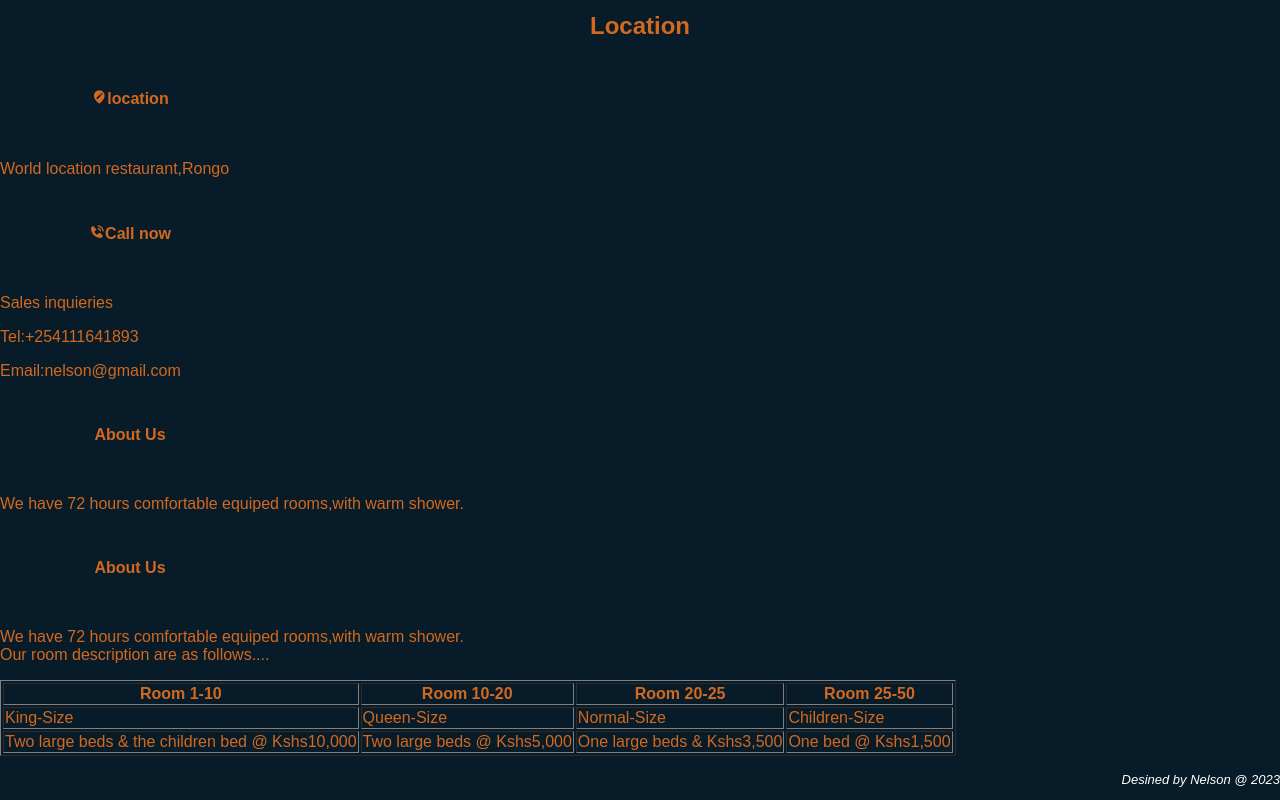
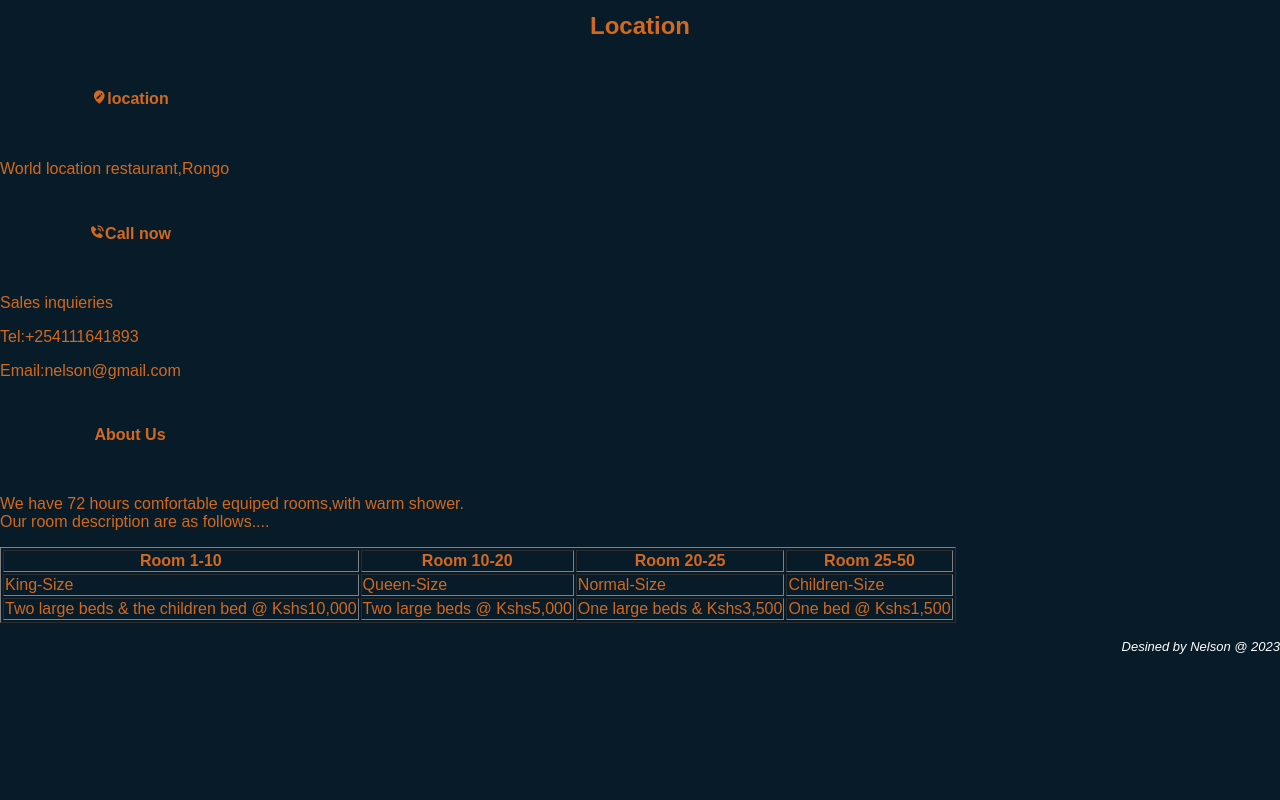
Before and after one commit to Nelsonmakawa254/N-Hotel, a plain HTML site: page index.html in a window 1280 px wide. Shown: the part 2653-3453 px from the top of the page. After the commit the page ends 3320 px from the top, so only its background shows below. Drawn offline with nearby package versions, Linux system fonts and the light colour scheme.

Commit message:
Update index.html

```diff
--- a/index.html
+++ b/index.html
@@ -89,7 +89,6 @@
             </div>
             <div class="about">
                 <h4>About Us</h4>
-                <p>We have 72 hours comfortable equiped rooms,with warm shower. <h4>About Us</h4>
             <p>We have 72 hours comfortable equiped rooms,with warm shower.<br>Our room description are as follows....<br>
                 <table border="1px">
                     <th>Room 1-10</th>
```
